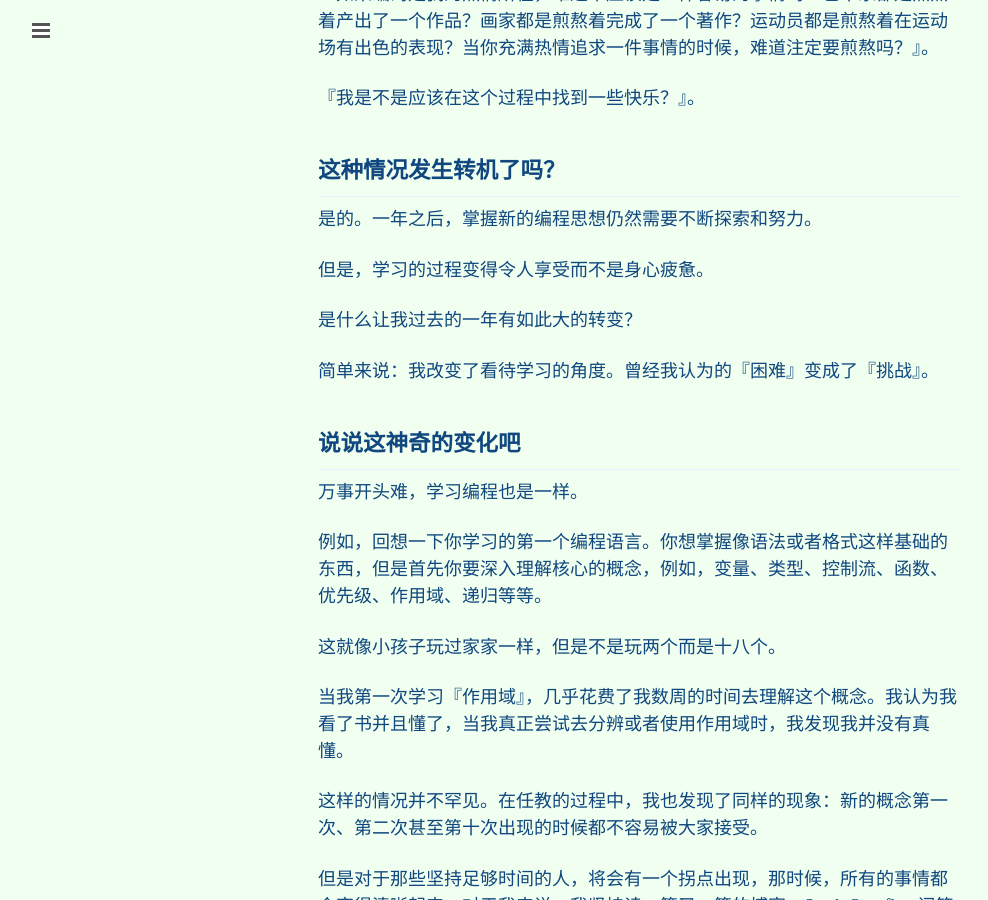
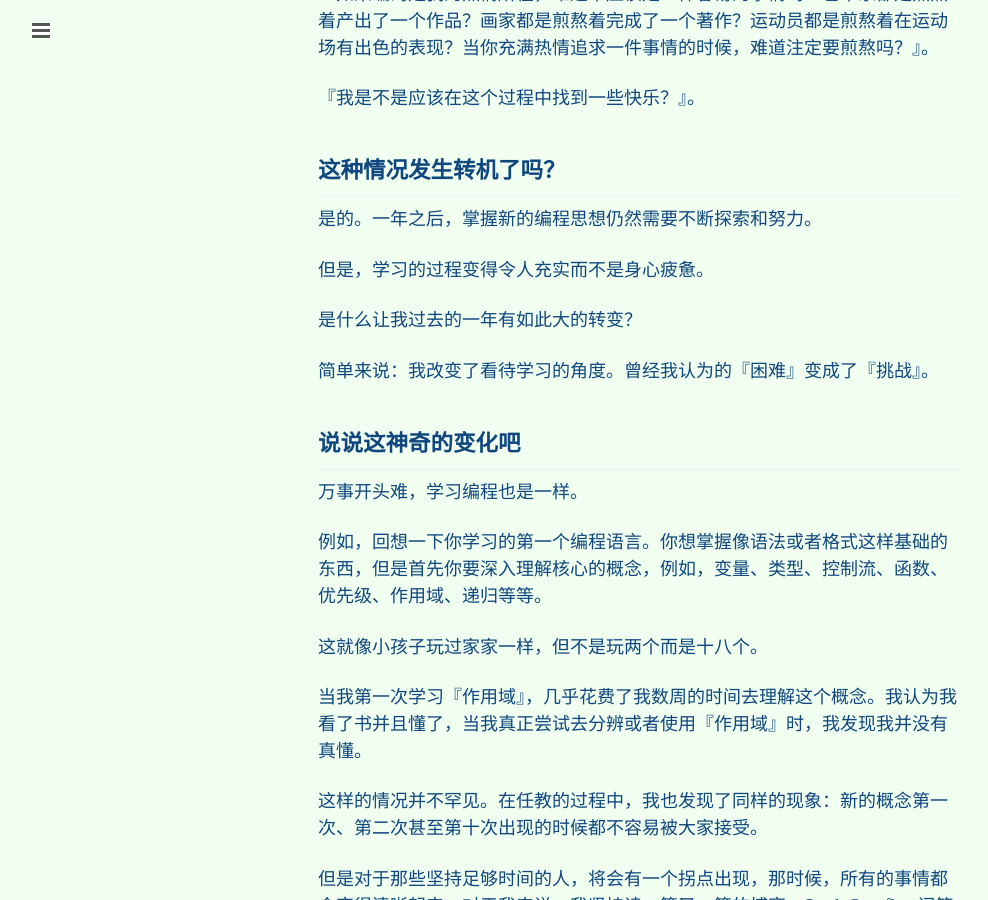
Before and after one commit to FengMengZhao/blogsV2, a Jekyll site: the page built from _articles/learn-how-to-learn-is-most-important-for-programmars.markdown, in a window 1280 px wide and 900 px high, scrolled down 1286 px. Shown: the whole window, without its empty margins (0-988 px from the left). Built offline with Jekyll 4.4.1, drawn with Linux system fonts in a browser that asks for light colours; comment, search, counter and statistics services are not loaded; some of the changed text lies outside the part shown.

Commit message:
update aritcle

```diff
--- a/_articles/learn-how-to-learn-is-most-important-for-programmars.markdown
+++ b/_articles/learn-how-to-learn-is-most-important-for-programmars.markdown
@@ -37,7 +37,7 @@
 
 是的。一年之后，掌握新的编程思想仍然需要不断探索和努力。
 
-但是，学习的过程变得令人享受而不是身心疲惫。
+但是，学习的过程变得令人充实而不是身心疲惫。
 
 是什么让我过去的一年有如此大的转变？
 
@@ -49,9 +49,9 @@
 
 例如，回想一下你学习的第一个编程语言。你想掌握像语法或者格式这样基础的东西，但是首先你要深入理解核心的概念，例如，变量、类型、控制流、函数、优先级、作用域、递归等等。
 
-这就像小孩子玩过家家一样，但是不是玩两个而是十八个。
+这就像小孩子玩过家家一样，但不是玩两个而是十八个。
 
-当我第一次学习『作用域』，几乎花费了我数周的时间去理解这个概念。我认为我看了书并且懂了，当我真正尝试去分辨或者使用作用域时，我发现我并没有真懂。
+当我第一次学习『作用域』，几乎花费了我数周的时间去理解这个概念。我认为我看了书并且懂了，当我真正尝试去分辨或者使用『作用域』时，我发现我并没有真懂。
 
 这样的情况并不罕见。在任教的过程中，我也发现了同样的现象：新的概念第一次、第二次甚至第十次出现的时候都不容易被大家接受。
 
@@ -118,13 +118,13 @@
     <img src="/assets/images/articles/exercise-loop.png" alt="锻炼良性循环图">
 </figure>
 
-### 学习技术主题的方法
+## 学习技术主题的方法
 
 我把自己学习技术的方法总结了一下，并非适合每一位读者，如果你有更好的建议，在评论区回复，在这方面我是一个小白。
 
 就用我学习『React.js』的过程作为示例。
 
-#### 我学习的目的是什么？
+### 我学习的目的是什么？
 
 第一步：『谷歌搜索关于React.js的一些文档，读一些这个库相关的背景和目的』。
 
@@ -136,7 +136,7 @@
 - 这仅仅是一项随手随用的工具还是能从根本上改变我对编码的认识？
 
 
-#### 阅读并且理解核心概念
+### 阅读并且理解核心概念
 
 第二步：阅读一些介绍性的文章和小示例。
 
@@ -144,13 +144,13 @@
 
 尽管一上来我不关注核心概念我也可能会使用React.js，但当我遇到bug时候，又不得不返回来重新学习相关概念。
 
-#### 上手写代码
+### 上手写代码
 
 经过上面两步，我们经常认为已经入门了，甚至已经完全掌握。这时候就该上手写代码了。
 
 一般来说，在我做自己的项目之前，我会跟着视频尝试做一个小的项目或者写一个主题相关的教程。
 
-#### 当卡着的时候
+### 当卡着的时候
 
 读技术说明文档似乎是一件容易的事情，但真正在项目中用的时候往往会令人感觉到不知所措。
 
@@ -171,7 +171,7 @@
 
 当你被一个Bug卡住的时候就像是在黑暗的隧道里试图寻找一线亮光。最终你找到了，在这个过程中你获得了和隧道相关的很多信息，就是这样的信息让你作为一个开发者会变得强大。
 
-#### 总结和重复
+### 总结和重复
 
 目前为止，在学习这条道路上，我已经克服了一些困难并且有所收获。诚如你所见，这是一个煎熬的过程，很显然我需要做更多的探索。
 
@@ -179,7 +179,7 @@
 
 例如，如果有一个开源的『CURD』项目使用了React.js，也许我会写一个相似的CURD项目，和开源的项目有足够的不同，但又不是完全不同。这样既能激励着我不断的开发，又能避免中间出现失误时绝望。
 
-#### 完全掌握
+### 完全掌握
 
 想要完全掌握需要不断的重复，因此我会不断开发一下小的东西，直到我能够完全理解核心的思想为止。
 
```
Also changed, not shown: other parts of _articles/learn-how-to-learn-is-most-important-for-programmars.markdown (+3 -3 lines).
